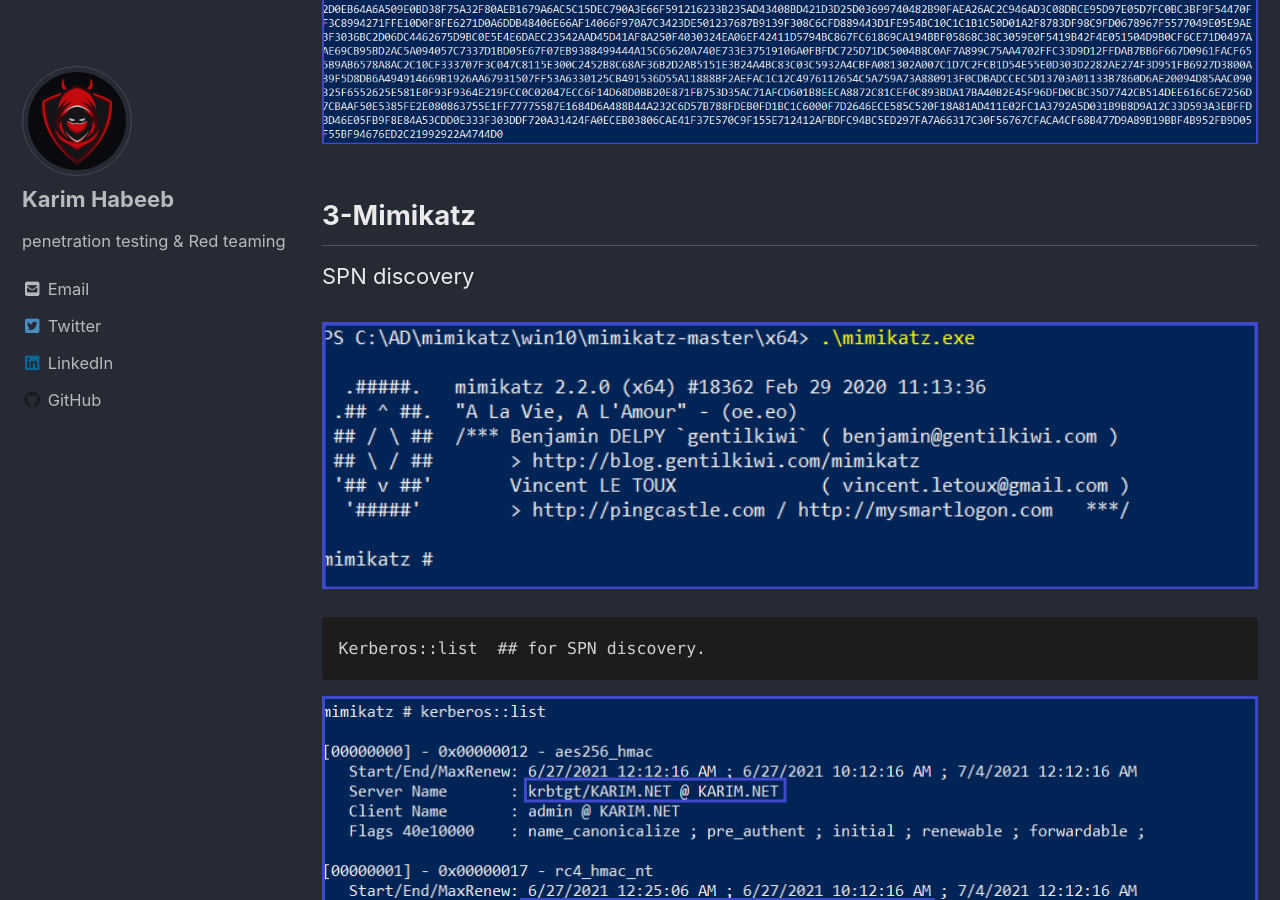
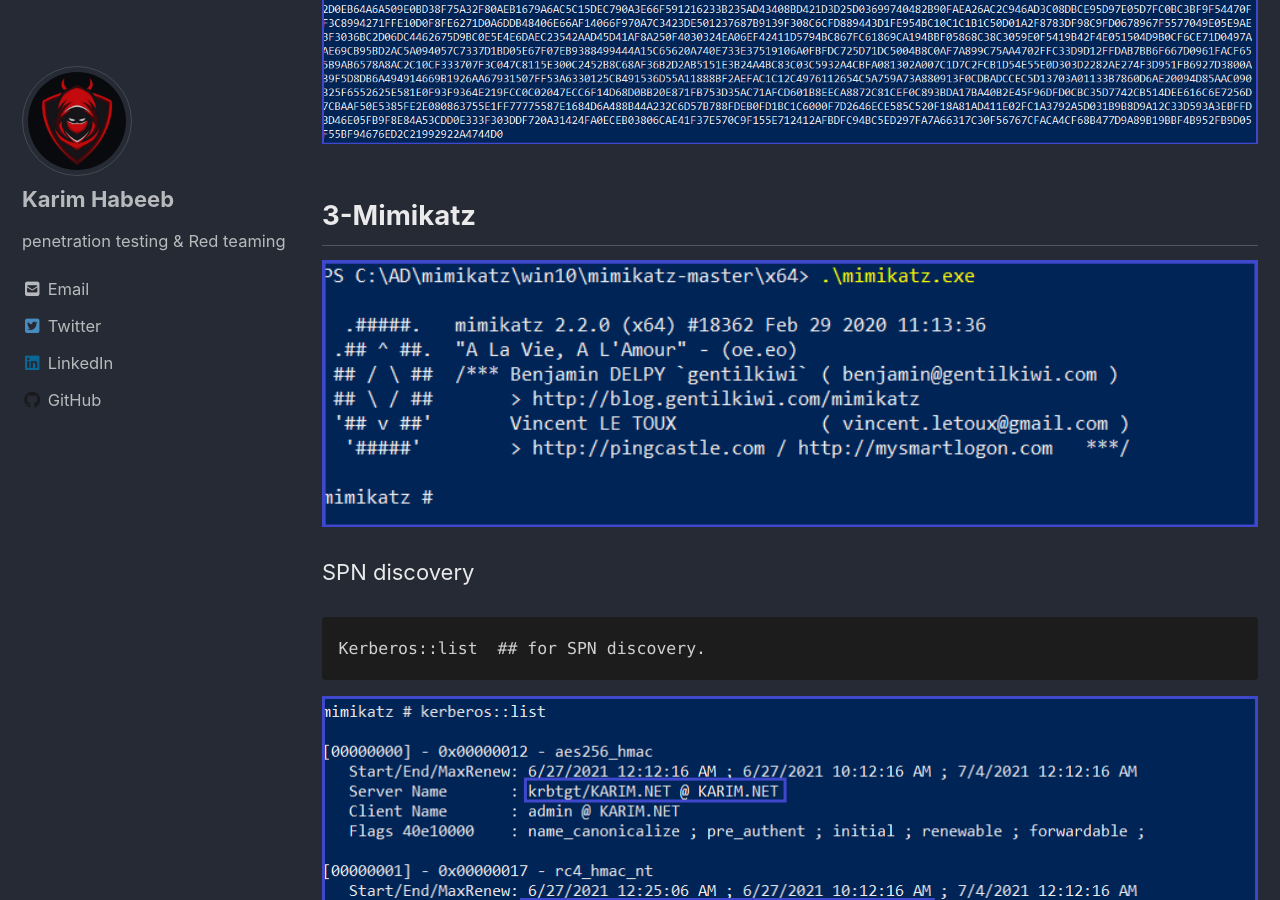
Before and after one commit to NoRed0x/NoRed0x.github.io, a Jekyll site: the page built from _posts/Red-Teaming/2021-07-6- Kerberos-Attacks-Kerbroasting.md, in a window 1280 px wide and 900 px high, scrolled down 5870 px. Built offline with Jekyll 4.4.1, drawn with Linux system fonts in a browser that asks for light colours; cached includes are drawn as plain includes; nearby versions of some CDN libraries.

````diff
--- a/_posts/Red-Teaming/2021-07-6- Kerberos-Attacks-Kerbroasting.md
+++ b/_posts/Red-Teaming/2021-07-6- Kerberos-Attacks-Kerbroasting.md
@@ -85,10 +85,10 @@ download script:https://raw.githubusercontent.com/cyberark/RiskySPN/master/Get-T
 <img src="/img/kerberosting/14.PNG" alt="Getting-gz" width="1000" height="200">
 
 ## 3-Mimikatz
-SPN discovery
 
 <img src="/img/kerberosting/m1.PNG" alt="Getting-gz" width="1000" height="200">
 
+SPN discovery
 ```
 Kerberos::list  ## for SPN discovery.
 ```
````
